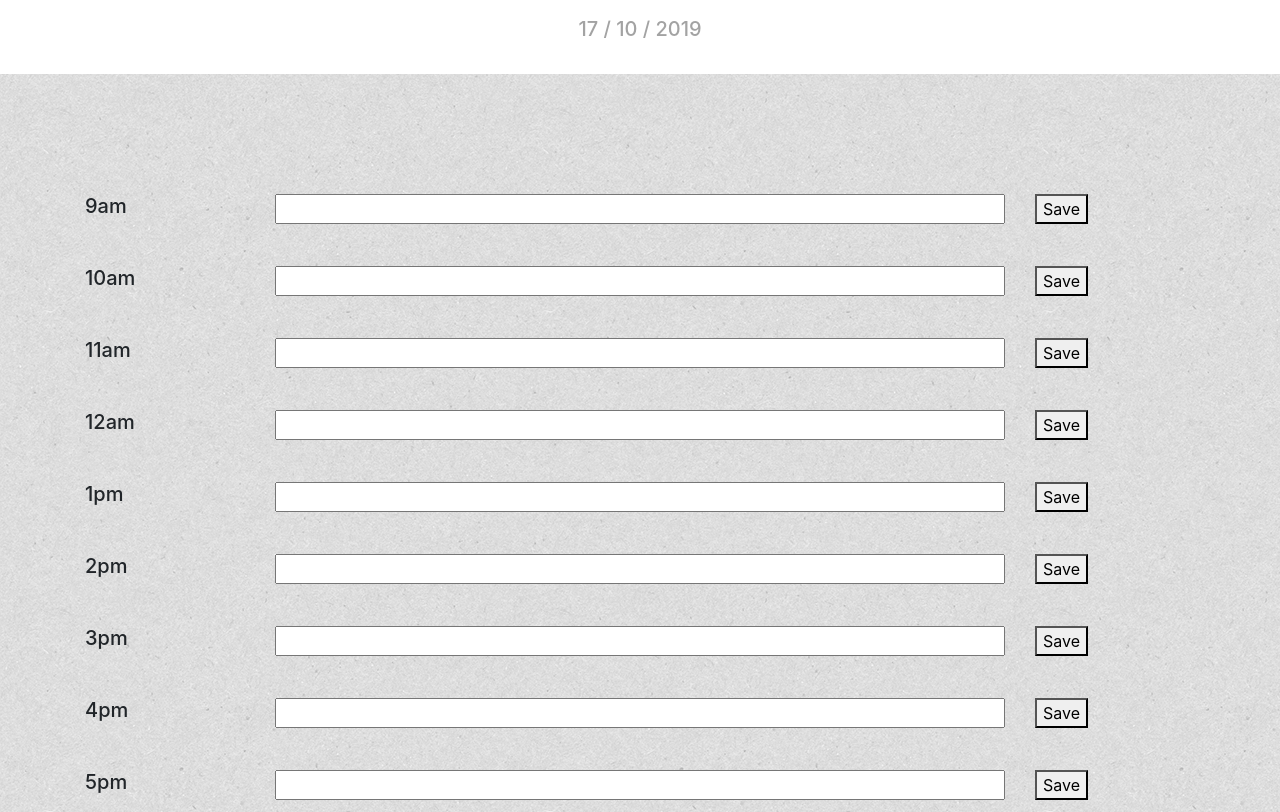
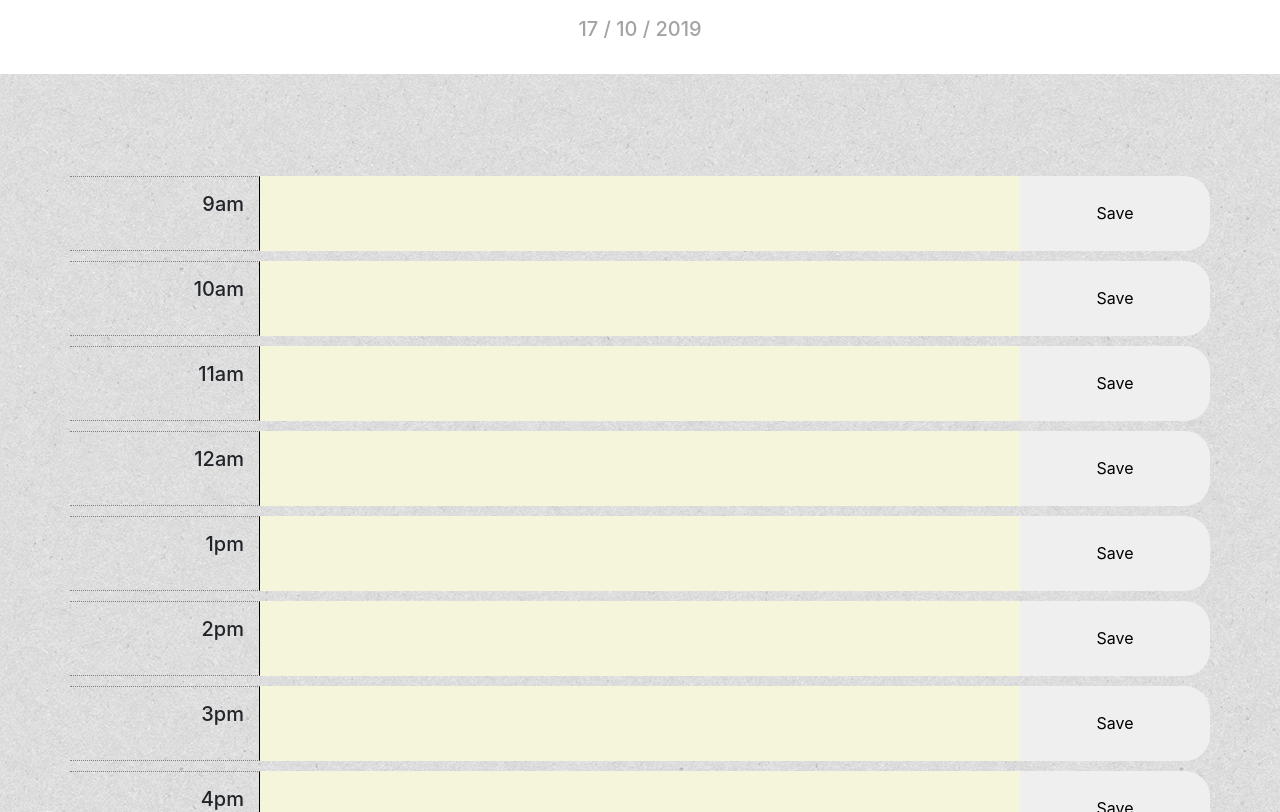
Before and after one commit to omerkatan1/day-planner, a plain HTML site: page index.html in a window 1280 px wide. Shown: the part 140-952 px from the top of the page. Drawn offline with nearby package versions, Linux system fonts and the light colour scheme.

Commit message:
some css stuff added

```diff
--- a/Assets/style.css
+++ b/Assets/style.css
@@ -25,13 +25,55 @@ header {
     color: rgb(163, 163, 163);
 }
 
-input {
+textarea {
     width: 100%;
+    height: 75px;
+    margin: 0;
+    padding: 0;
+    border: none;
+    resize: none;
+    background-color: beige;
+}
+textarea:focus {
+    outline: none;
 }
 
 .schBox {
-    margin-top: 20px;
-    margin-bottom: 20px;
+    margin-top: 2px;
+    margin-bottom: 2px;
+}
+.saveBtn {
+    margin: 0;
+    padding: 0;
+    width: 100%;
+    height: 75px;
+
+    border: none;
+    border-radius: 0px 25px 25px 0px;
+}
+.saveBtn:focus {
+    outline: none;
+}
+
+.timeBox {
+    padding-top: 30px;
+    width: 100%;
+    height: 75px;
+    border-left: none;
+    border-top: 1px dotted gray;
+    border-bottom: 1px dotted gray;
+    border-right: 1px solid black;
+}
+.timeBoxText {
+    margin-top: 15px;
+    margin-right: 15px;
+    text-align: right;
+}
+
+.col-2,
+.col-8 {
+    padding: 0;
+    margin: 0;
 }
 
 footer {
--- a/index.html
+++ b/index.html
@@ -38,14 +38,14 @@
             <!-- nine AM box -->
             <div class="col-12 schBox">
                 <div class="row">
-                    <div class="col-2">
-                        <h5>9am</h5>
+                    <div class="col-2 timeBox">
+                        <h5 class="timeBoxText">9am</h5>
                     </div>
                     <div class="col-8">
-                        <input class="schTextBox" id="nineAm" type="text">
+                        <textarea class="schTextBox" id="nineAm" type="text"></textarea>
                     </div>
                     <div class="col-2">
-                        <button id="saveBtn1" onclick="saveNine()">Save</button>
+                        <button id="saveBtn1" class="saveBtn" onclick="saveNine()">Save</button>
                     </div>
                 </div>
             </div>
@@ -53,14 +53,14 @@
             <!-- ten AM box -->
             <div class="col-12 schBox">
                 <div class="row">
-                    <div class="col-2">
-                        <h5>10am</h5>
+                    <div class="col-2 timeBox">
+                        <h5 class="timeBoxText">10am</h5>
                     </div>
                     <div class="col-8">
-                        <input class="schTextBox" id="tenAm" type="text">
+                        <textarea class="schTextBox" id="tenAm" type="text"></textarea>
                     </div>
                     <div class="col-2">
-                        <button id="saveBtn2" onclick="saveTen()">Save</button>
+                        <button id="saveBtn2" class="saveBtn" onclick="saveTen()">Save</button>
                     </div>
                 </div>
             </div>
@@ -68,14 +68,14 @@
             <!-- eleven AM box -->
             <div class="col-12 schBox">
                 <div class="row">
-                    <div class="col-2">
-                        <h5>11am</h5>
+                    <div class="col-2 timeBox">
+                        <h5 class="timeBoxText">11am</h5>
                     </div>
                     <div class="col-8">
-                        <input class="schTextBox" id="elevenAm" type="text">
+                        <textarea class="schTextBox" id="elevenAm" type="text"></textarea>
                     </div>
                     <div class="col-2">
-                        <button id="saveBtn3" onclick="saveEleven()">Save</button>
+                        <button id="saveBtn3" class="saveBtn" onclick="saveEleven()">Save</button>
                     </div>
                 </div>
             </div>
@@ -83,14 +83,14 @@
             <!-- twelve AM box -->
             <div class="col-12 schBox">
                 <div class="row">
-                    <div class="col-2">
-                        <h5>12am</h5>
+                    <div class="col-2 timeBox">
+                        <h5 class="timeBoxText">12am</h5>
                     </div>
                     <div class="col-8">
-                        <input class="schTextBox" id="twelveAm" type="text">
+                        <textarea class="schTextBox" id="twelveAm" type="text"></textarea>
                     </div>
                     <div class="col-2">
-                        <button id="saveBtn4" onclick="saveTwelve()">Save</button>
+                        <button id="saveBtn4" class="saveBtn" onclick="saveTwelve()">Save</button>
                     </div>
                 </div>
             </div>
@@ -98,14 +98,14 @@
             <!-- one PM box -->
             <div class="col-12 schBox">
                 <div class="row">
-                    <div class="col-2">
-                        <h5>1pm</h5>
+                    <div class="col-2 timeBox">
+                        <h5 class="timeBoxText">1pm</h5>
                     </div>
                     <div class="col-8">
-                        <input class="schTextBox" id="onePm" type="text">
+                        <textarea class="schTextBox" id="onePm" type="text"></textarea>
                     </div>
                     <div class="col-2">
-                        <button id="saveBtn5" onclick="saveOne()">Save</button>
+                        <button id="saveBtn5" class="saveBtn" onclick="saveOne()">Save</button>
                     </div>
                 </div>
             </div>
@@ -113,14 +113,14 @@
             <!-- two PM box -->
             <div class="col-12 schBox">
                 <div class="row">
-                    <div class="col-2">
-                        <h5>2pm</h5>
+                    <div class="col-2 timeBox">
+                        <h5 class="timeBoxText">2pm</h5>
                     </div>
                     <div class="col-8">
-                        <input class="schTextBox" id="twoPm" type="text">
+                        <textarea class="schTextBox" id="twoPm" type="text"></textarea>
                     </div>
                     <div class="col-2">
-                        <button id="saveBtn6" onclick="saveTwo()">Save</button>
+                        <button id="saveBtn6" class="saveBtn" onclick="saveTwo()">Save</button>
                     </div>
                 </div>
             </div>
@@ -128,14 +128,14 @@
             <!-- three PM box -->
             <div class="col-12 schBox">
                 <div class="row">
-                    <div class="col-2">
-                        <h5>3pm</h5>
+                    <div class="col-2 timeBox">
+                        <h5 class="timeBoxText">3pm</h5>
                     </div>
                     <div class="col-8">
-                        <input class="schTextBox" id="threePm" type="text">
+                        <textarea class="schTextBox" id="threePm" type="text"></textarea>
                     </div>
                     <div class="col-2">
-                        <button id="saveBtn7" onclick="saveThree()">Save</button>
+                        <button id="saveBtn7" class="saveBtn" onclick="saveThree()">Save</button>
                     </div>
                 </div>
             </div>
@@ -143,14 +143,14 @@
             <!-- four PM box -->
             <div class="col-12 schBox">
                 <div class="row">
-                    <div class="col-2">
-                        <h5>4pm</h5>
+                    <div class="col-2 timeBox">
+                        <h5 class="timeBoxText">4pm</h5>
                     </div>
                     <div class="col-8">
-                        <input class="schTextBox" id="fourPm" type="text">
+                        <textarea class="schTextBox" id="fourPm" type="text"></textarea>
                     </div>
                     <div class="col-2">
-                        <button id="saveBtn8" onclick="saveFour()">Save</button>
+                        <button id="saveBtn8" class="saveBtn" onclick="saveFour()">Save</button>
                     </div>
                 </div>
             </div>
@@ -158,14 +158,14 @@
             <!-- five PM box -->
             <div class="col-12 schBox">
                 <div class="row">
-                    <div class="col-2">
-                        <h5>5pm</h5>
+                    <div class="col-2 timeBox">
+                        <h5 class="timeBoxText">5pm</h5>
                     </div>
                     <div class="col-8">
-                        <input class="schTextBox" id="fivePm" type="text">
+                        <textarea class="schTextBox" id="fivePm" type="text"></textarea>
                     </div>
                     <div class="col-2">
-                        <button id="saveBtn9" onclick="saveFive()">Save</button>
+                        <button id="saveBtn9" class="saveBtn" onclick="saveFive()">Save</button>
                     </div>
                 </div>
             </div>
```
